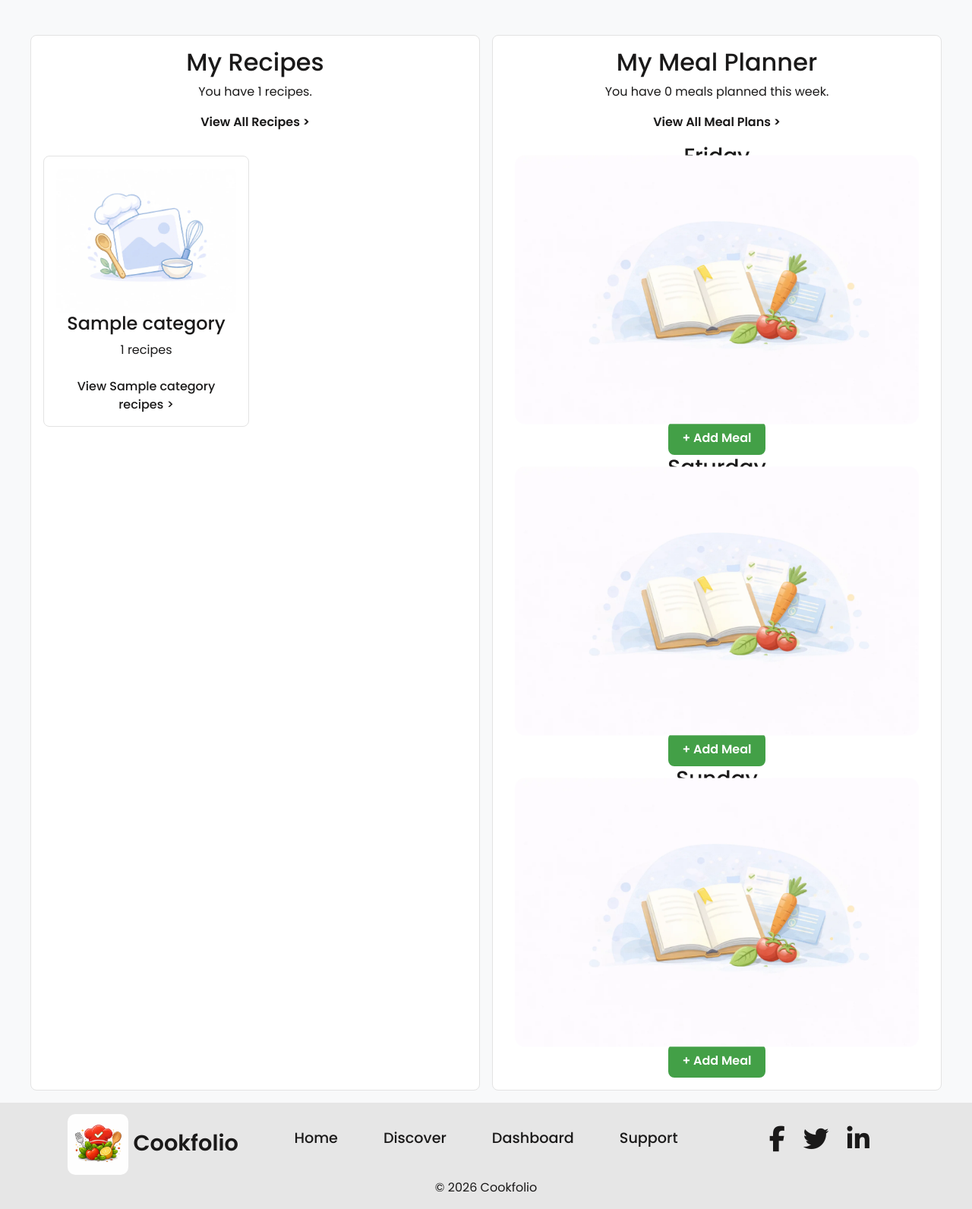
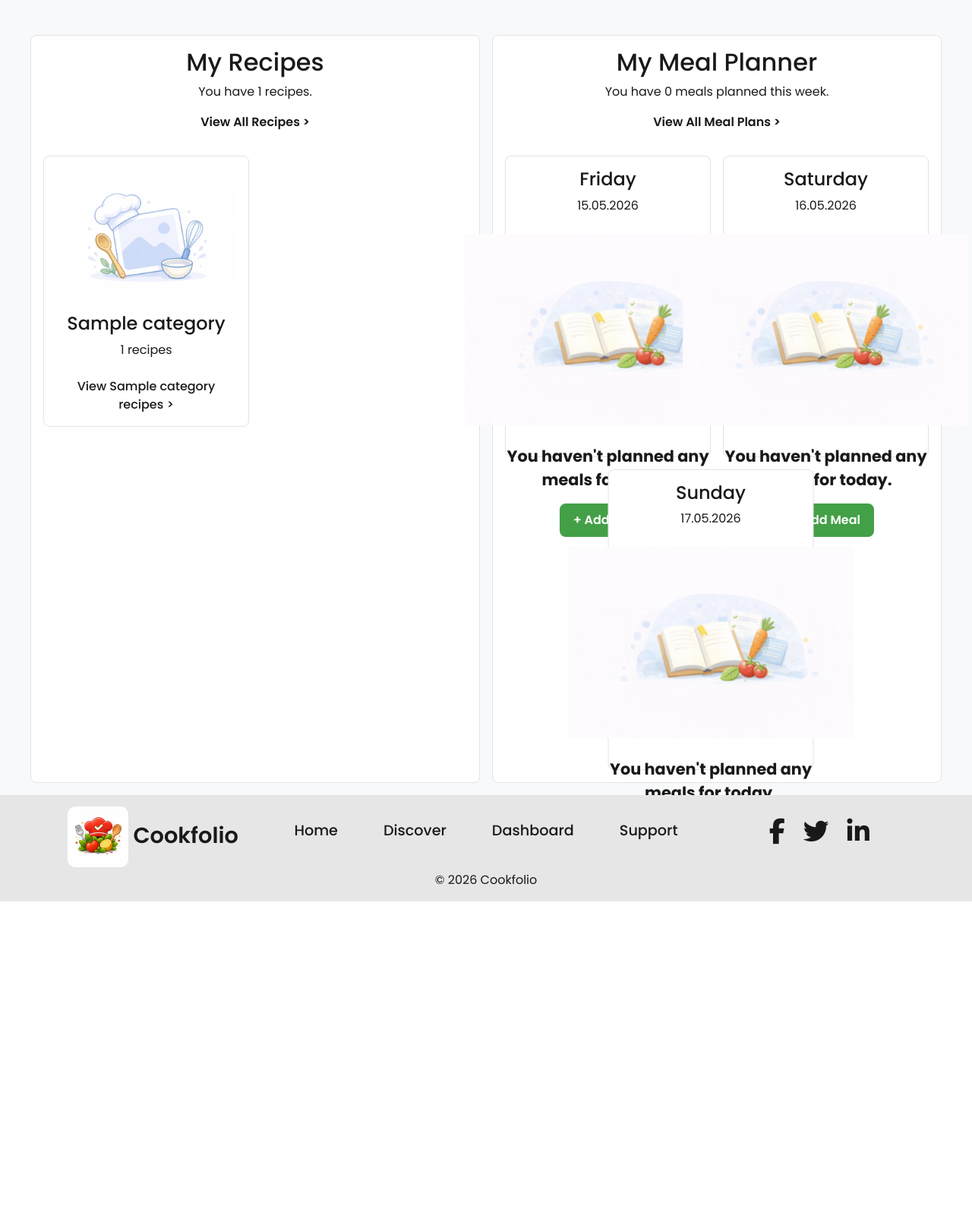
Before and after one commit to silviyahristova/cookfolio, a Flask app: page /dashboard in a window 1280 px wide. Shown: the part 443-2035 px from the top of the page at 76% size. After the commit the page ends 1630 px from the top, so only its background shows below. Run offline with Flask 3, Linux system fonts and the light colour scheme; a user stored in the database is signed in; tables that the repository leaves empty hold one stand-in row (values such as "Sample post"); some libraries are stand-ins or nearby versions.

Commit message:
style: style meal planner layout on dashboard

```diff
--- a/app/static/css/style.css
+++ b/app/static/css/style.css
@@ -955,6 +955,95 @@ header {
     border-radius: 8px;
 }
 
+/*Meal planner grid*/
+.meal-plan-preview-grid {
+    display: grid;
+    grid-template-columns: 1fr;
+    gap: 1rem;
+    margin-top: 1rem;
+}
+
+.meal-plan-preview-card {
+    background-color: #fff;
+    border: 1px solid #e3e3e3;
+    border-radius: 8px;
+    padding: 1rem 0;
+    display: flex;
+    flex-direction: column;
+    text-align: center;
+    transition: 0.2s;
+    width: 100%;
+}
+
+.meal-plan-preview-header {
+    display: flex;
+    flex-direction: column;
+    align-items: center;
+    gap: 0.5rem;
+}
+
+.meal-plan-preview-header h3 {
+    font-size: 1.5rem;
+    color: #1a1919;
+    margin: 0;
+    font-weight: 500;
+}
+
+.meal-plan-preview-header span {
+    color: #1a1919;
+    font-size: 1rem;
+}
+
+.meal-plan-preview-content {
+    display: flex;
+    justify-content: center;
+    align-items: center;
+    text-align: left;
+    gap: 0.5rem;
+    margin-top: 1rem;
+    padding: 0 1rem ;
+}
+
+.meal-plan-preview-recipe {
+    display: flex;
+    flex-direction: column;
+    align-items: flex-start;
+    width: 100%;
+    text-align: left;
+}
+
+.meal-plan-preview-image {
+    width: 60px;
+    height: 60px;
+    border-radius: 50%;
+    flex-shrink: 0;
+    object-fit: cover;
+    display: block;
+}
+
+.meal-plan-preview-recipe .a {
+    color: #8b8a8a;
+    font-size: 1rem;
+    font-weight: 500;
+    text-decoration: none;
+    text-align: left;
+    font-size: 0.9rem;
+}
+
+.meal-plan-preview-content p {
+    color: #1a1919;
+    font-size: 1rem;
+    font-weight: 700;
+    margin: 0;
+}
+
+.meal-plan-footer {
+    display: flex;
+    gap: 1rem;
+    flex-direction: column;
+    margin-top: 1rem;
+}
+
 /*My Recipes page*/
 
 .all-recipes-container,
@@ -1626,6 +1715,21 @@ header {
 
     .meal-day-card:nth-child(7) {
         transform: translateX(50%);
+    }
+
+    .meal-plan-preview-grid {
+        display: grid;
+        grid-template-columns: repeat(2, 1fr);
+        gap: 1rem;
+    }
+
+    .meal-plan-preview-card:last-child {
+        transform: translateX(50%);
+    }
+
+    .meal-plan-preview-image {
+        width: 80px;
+        height: 80px;
     }
 }
 
@@ -2296,6 +2400,10 @@ header {
         grid-column: 6/ span 2;
         transform: none;
     }
+
+    .meal-plan-preview-card {
+        padding: 1rem 0;
+    }
 }
 
 @media (min-width: 1200px) {
```
